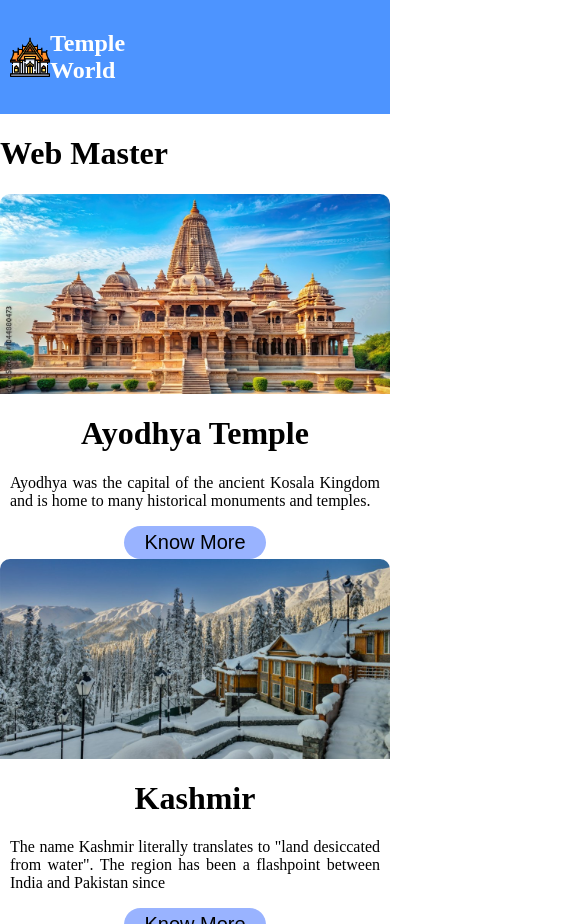
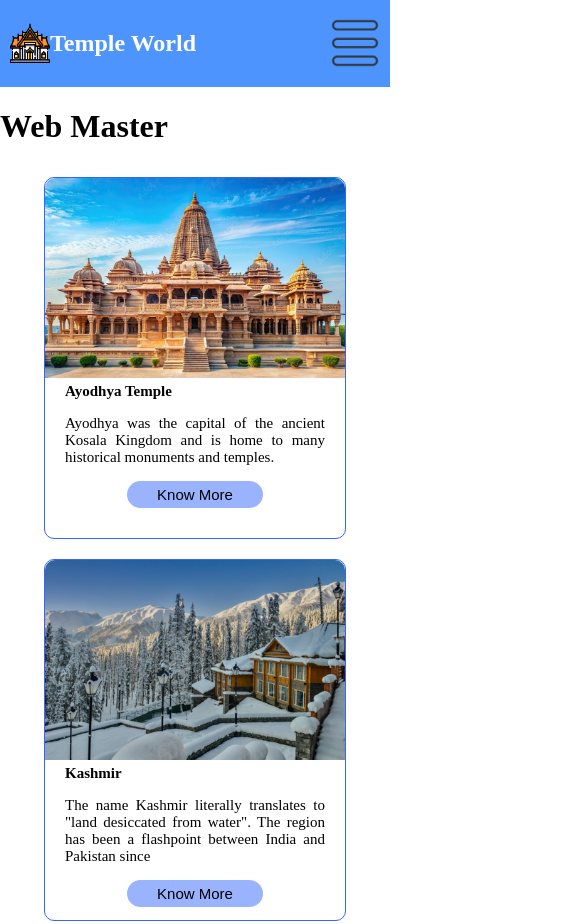
Before and after one commit to ShivaniEkshinge/icp-10-css-navbar, a plain HTML site: page index.html in a window 390 px wide. Shown: the top 924 px of the page, 585 px wide, since content can reach past the window. Drawn offline with Linux system fonts and the light colour scheme; files whose address does not match are found by name.

Commit message:
mobile media

```diff
--- a/index.html
+++ b/index.html
@@ -14,7 +14,6 @@
            flex-wrap: wrap;
            justify-content:space-evenly;
         }
-    }
         .temple-card{
             width: 350px;
             height: 400px;
@@ -89,6 +88,37 @@
             height: 50px;
             display: none;
         }
+        /*mobile*/
+        @media (max-width: 600px){
+            .temple-title{
+              text-align: left;
+              padding-left: 20px;
+              font-size: 15px;
+              margin: 5px 0;
+            }
+            .temple-card{
+                width: 300px;
+                height: 350px;
+            }
+            .temple-btn{
+                font-size:15px ;
+                padding: 5px 30px;
+            }
+            .temple-des{
+            padding: 0 20px;
+            font-size: 15px;
+            }
+            .search{
+                display: none;
+            }
+            .menu{
+            display: none;
+            }
+            .menu-icon{
+                display: block;
+                margin-left: auto;
+            }
+
 
     </style>
 </head>
```
